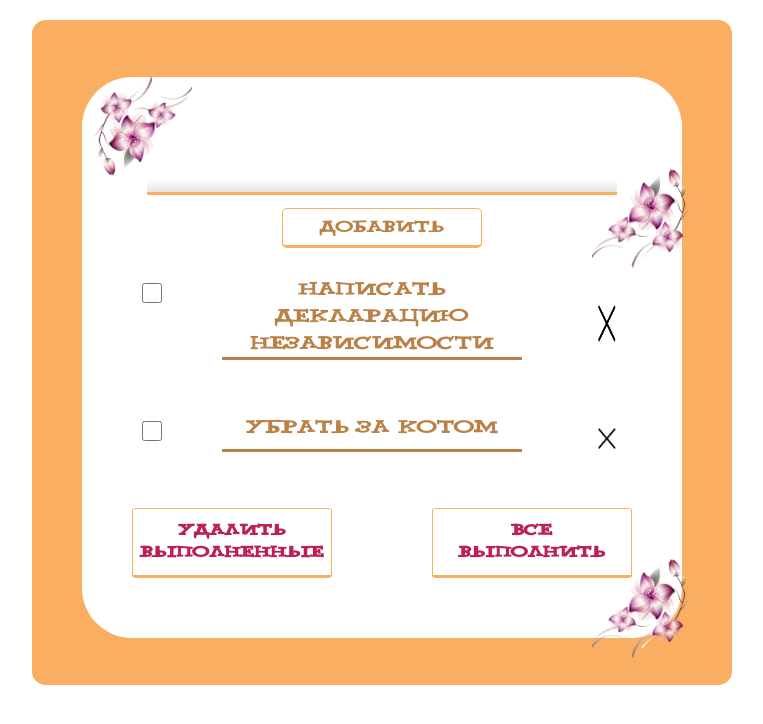
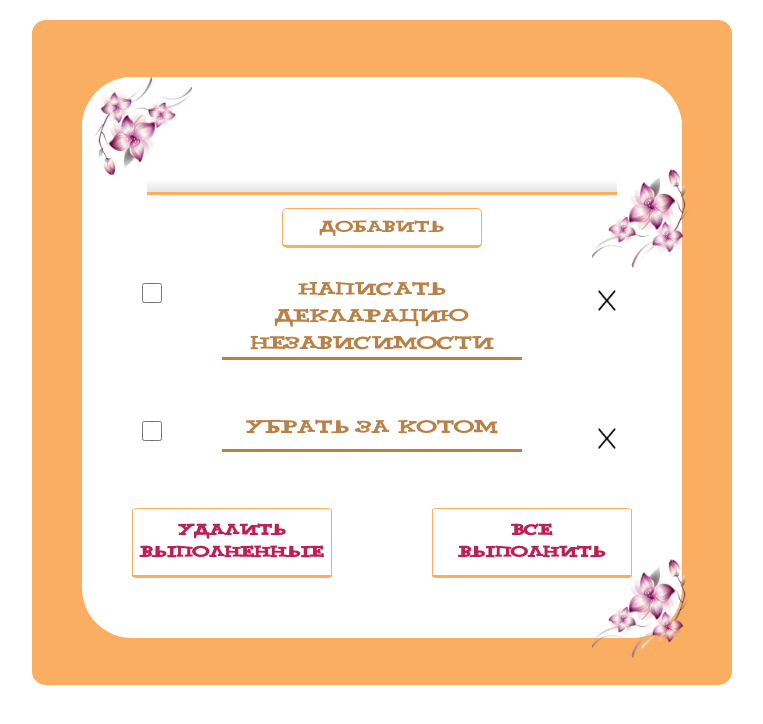
Before and after one commit to D-mitry12344/react, a React (Create React App) app: page / in a window 1280 px wide. Shown: the top 724 px of the page, without its empty margins (258-1021 px from the left). Built offline with nearby package versions, Linux system fonts and the light colour scheme.

Commit message:
update css

```diff
--- a/src/App.css
+++ b/src/App.css
@@ -212,6 +212,7 @@ body{
     margin-right: 50px;
     margin-left: auto;
     width: 50px;
+    height: 59px;
     transition-duration: 0.3s;
   }
 
```
